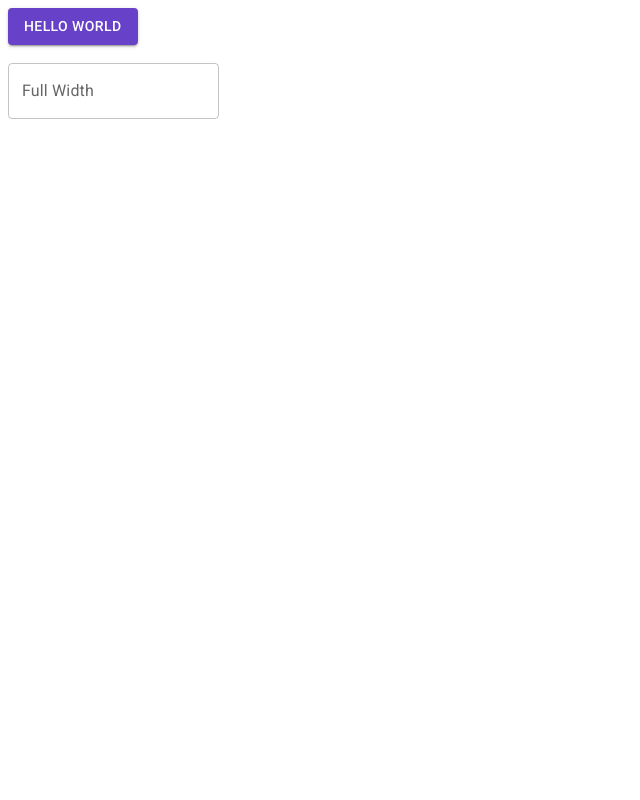
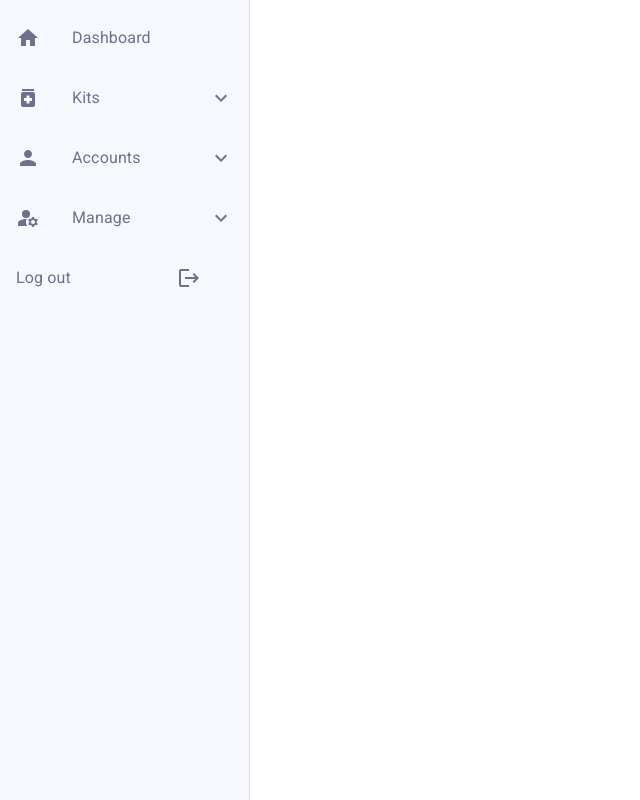
Before and after one commit to farah2003/admin-panel, a React (Create React App) app: page / in a window 1280 px wide. Shown: the whole page, without its empty margins (0-640 px from the left). Built offline with nearby package versions, Linux system fonts and the light colour scheme.

Commit message:
side nav style

```diff
--- a/src/App.tsx
+++ b/src/App.tsx
@@ -1,15 +1,17 @@
 import React from 'react';
 import './App.css';
 
-import { Button, Input } from './components';
+import { Button, Input, SideNav } from './components';
 
 function App() {
   return (
     <div>
-      <Button color="primary">Hello World</Button>
+      <h1>dtgthght</h1>
+      <SideNav />
+      {/* <Button color="primary">Hello World</Button>
       <br />
       <br />
-      <Input label="Full Width" />
+      <Input label="Full Width" /> */}
     </div>
   );
 }
--- /dev/null
+++ b/src/components/common/sidenav.tsx
@@ -0,0 +1,86 @@
+/* eslint-disable @typescript-eslint/no-explicit-any */
+import * as React from 'react';
+import Drawer from '@mui/material/Drawer';
+import List from '@mui/material/List';
+import InboxIcon from '@mui/icons-material/MoveToInbox';
+import {
+  Home,
+  Person,
+  Medication,
+  ManageAccounts,
+  Logout,
+} from '@mui/icons-material';
+import SideNavItem from './sidenavitem';
+
+const appMenuItems = [
+  {
+    name: 'Dashboard',
+    link: '/',
+    Icon: Home,
+  },
+  {
+    name: 'Kits',
+    link: '/orders',
+    Icon: Medication,
+    items: [
+      {
+        nestedName: 'View Kits',
+      },
+      {
+        nestedName: 'Add Kits',
+      },
+    ],
+  },
+  {
+    name: 'Accounts',
+    link: '/customers',
+    Icon: Person,
+    items: [
+      {
+        nestedName: 'Reset Password',
+        Icon: InboxIcon,
+      },
+    ],
+  },
+  {
+    name: 'Manage',
+    link: '/reports',
+    Icon: ManageAccounts,
+    items: [
+      {
+        nestedName: 'Add Admin',
+        Icon: InboxIcon,
+      },
+    ],
+  },
+  {
+    name: 'Log out',
+    link: '/report',
+    Icon: Logout,
+  },
+];
+
+const SideNav = () => {
+  return (
+    <div>
+      <Drawer
+        variant="permanent"
+        sx={{
+          '& .MuiDrawer-paper': {
+            boxSizing: 'border-box',
+            width: 250,
+            backgroundColor: '#F6F8FE',
+          },
+        }}
+      >
+        <List style={{ height: 58 }}>
+          {appMenuItems.map(({ name, Icon, items }) => (
+            <SideNavItem name={name} Icon={Icon} items={items} />
+          ))}
+        </List>
+      </Drawer>
+    </div>
+  );
+};
+
+export default SideNav;
--- /dev/null
+++ b/src/components/common/sidenavitem.tsx
@@ -0,0 +1,93 @@
+/* eslint-disable @typescript-eslint/no-explicit-any */
+import * as React from 'react';
+import List from '@mui/material/List';
+import ListItem from '@mui/material/ListItem';
+import ListItemButton from '@mui/material/ListItemButton';
+import ListItemIcon from '@mui/material/ListItemIcon';
+import ListItemText from '@mui/material/ListItemText';
+import { Collapse } from '@mui/material';
+import { ExpandLess, ExpandMore } from '@mui/icons-material';
+
+interface objectAttribute {
+  name: string;
+  Icon: string;
+}
+interface propsAttribute {
+  name: string;
+  // eslint-disable-next-line @typescript-eslint/no-explicit-any
+  Icon: any;
+  // eslint-disable-next-line @typescript-eslint/no-explicit-any
+  items: any;
+}
+
+const SideNavItem = (props: propsAttribute) => {
+  const { name, Icon, items = [] } = props;
+  const isExpandable = items && items.length > 0;
+
+  const [open, setOpen] = React.useState(false);
+  const handleClick = () => {
+    setOpen(!open);
+  };
+  return (
+    <>
+      <ListItem
+        key={name}
+        disablePadding
+        onClick={handleClick}
+        sx={{ height: 60 }}
+      >
+        <ListItemButton sx={{ height: 60 }}>
+          {name === 'Log out' ? (
+            <>
+              <ListItemText
+                primary={name}
+                style={{ color: '#70708C', margin: 0 }}
+              />
+              {!!Icon && (
+                <ListItemIcon style={{ color: '#70708C', margin: 0 }}>
+                  <Icon />
+                </ListItemIcon>
+              )}
+            </>
+          ) : (
+            <>
+              {!!Icon && (
+                <ListItemIcon style={{ color: '#70708C', margin: 0 }}>
+                  <Icon />
+                </ListItemIcon>
+              )}
+              <ListItemText
+                primary={name}
+                style={{ color: '#70708C', margin: 0 }}
+              />
+            </>
+          )}
+          {isExpandable && !open && (
+            <ExpandMore style={{ color: '#70708C', margin: 0 }} />
+          )}
+          {isExpandable && open && (
+            <ExpandLess style={{ color: '#70708C', margin: 0 }} />
+          )}
+        </ListItemButton>
+      </ListItem>
+      {isExpandable ? (
+        <Collapse in={open}>
+          <List disablePadding>
+            {items.map((item: any) => (
+              <ListItem key={item.nestedName} disablePadding sx={{ pl: 7 }}>
+                <ListItemButton>
+                  <ListItemText
+                    primary={item.nestedName}
+                    style={{ color: '#70708C' }}
+                  />
+                </ListItemButton>
+              </ListItem>
+            ))}
+          </List>
+        </Collapse>
+      ) : null}
+    </>
+  );
+};
+
+export default SideNavItem;
--- a/src/components/index.ts
+++ b/src/components/index.ts
@@ -1,4 +1,5 @@
 import Button from './common/button';
 import Input from './common/input';
+import SideNav from './common/sidenav';
 
-export { Button, Input };
+export { Button, Input, SideNav };
--- a/src/themes/index.ts
+++ b/src/themes/index.ts
@@ -12,4 +12,21 @@ export const theme = createTheme({
       main: '#f44336',
     },
   },
+  components: {
+    MuiListItem: {
+      styleOverrides: {
+        root: {
+          '&:hover': {
+            color: '#6841C9',
+          },
+          '&.active': {
+            background: '#6841C9',
+            '& .MuiListItemIcon-root': {
+              color: '#fff',
+            },
+          },
+        },
+      },
+    },
+  },
 });
```
Also changed, not shown: 1 other file (tests, documents, lock files or other folders).
